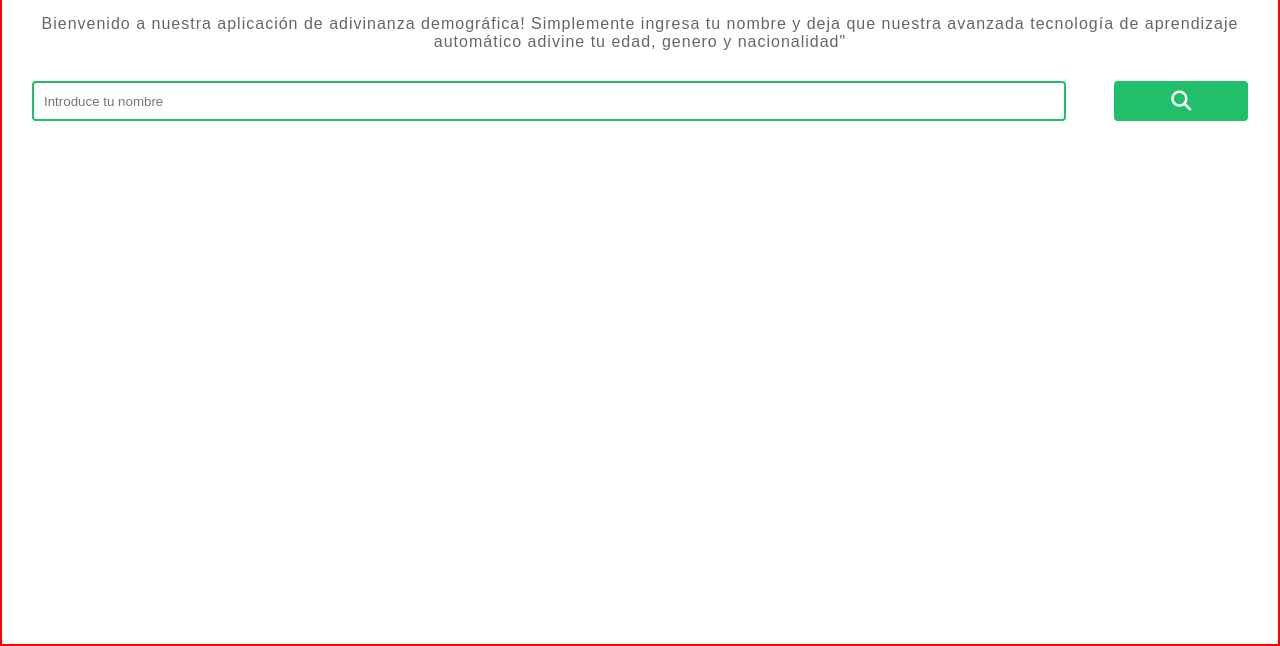
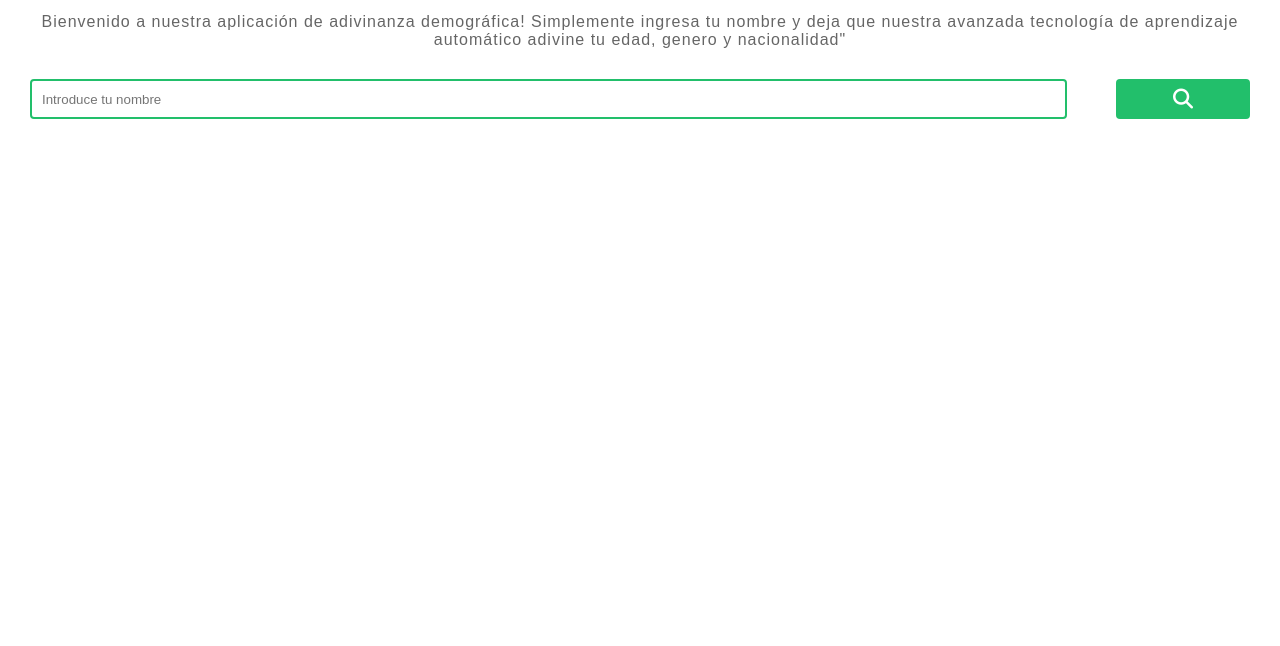
Before and after one commit to luciamam/EjerciciosPeticionApi, a plain HTML site: page index.html in a window 1280 px wide. Shown: the part 154-800 px from the top of the page. Drawn offline with Linux system fonts and the light colour scheme.

Commit message:
he quitado el border del contenedor padre

```diff
--- a/style/style.sass
+++ b/style/style.sass
@@ -19,7 +19,7 @@ body
     display: flex
     flex-direction: column
     padding: 100px 30px
-    border: 2px solid red
+    //border: 2px solid red
 
 
 
```
Also changed, not shown: style/style.css, 1 other file.
